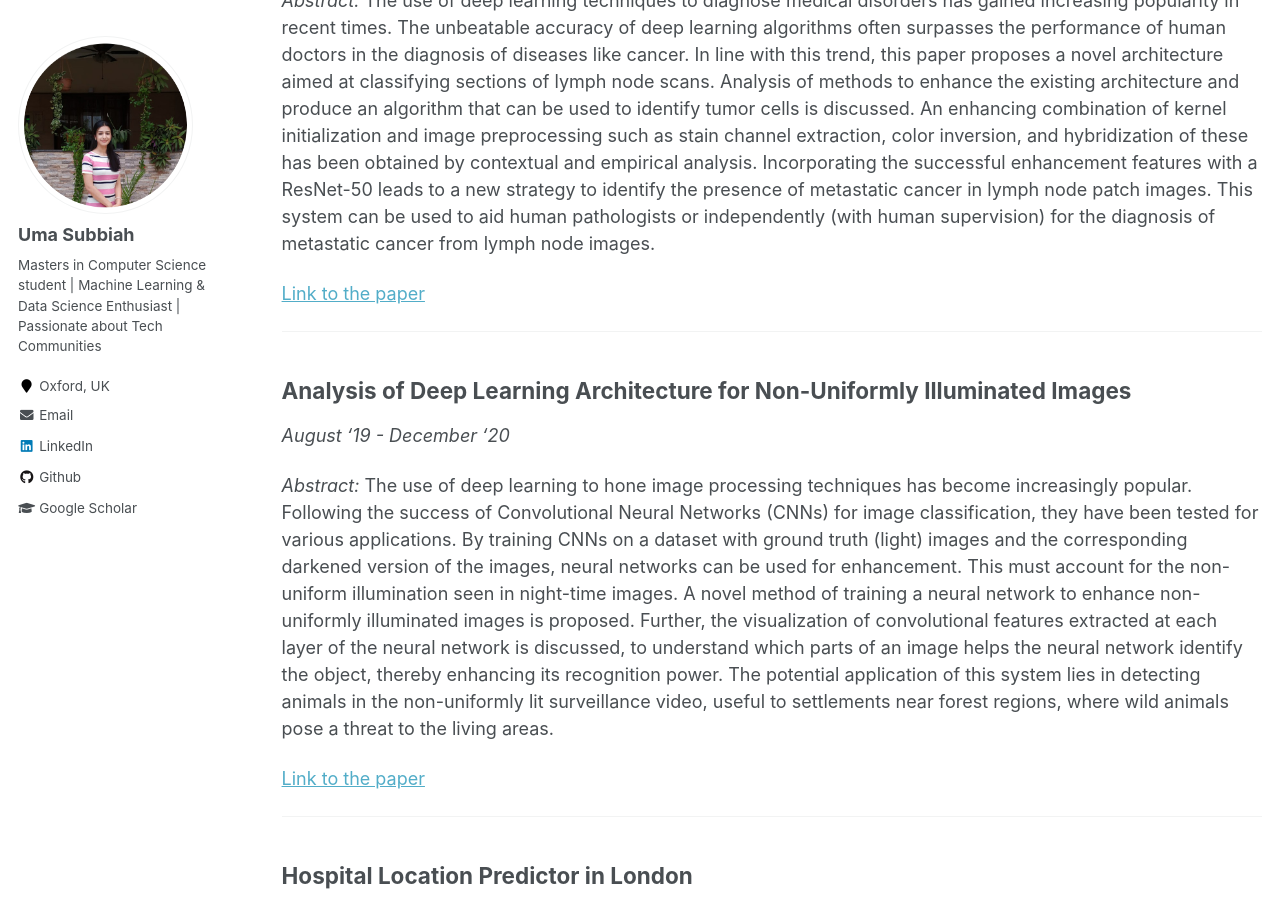
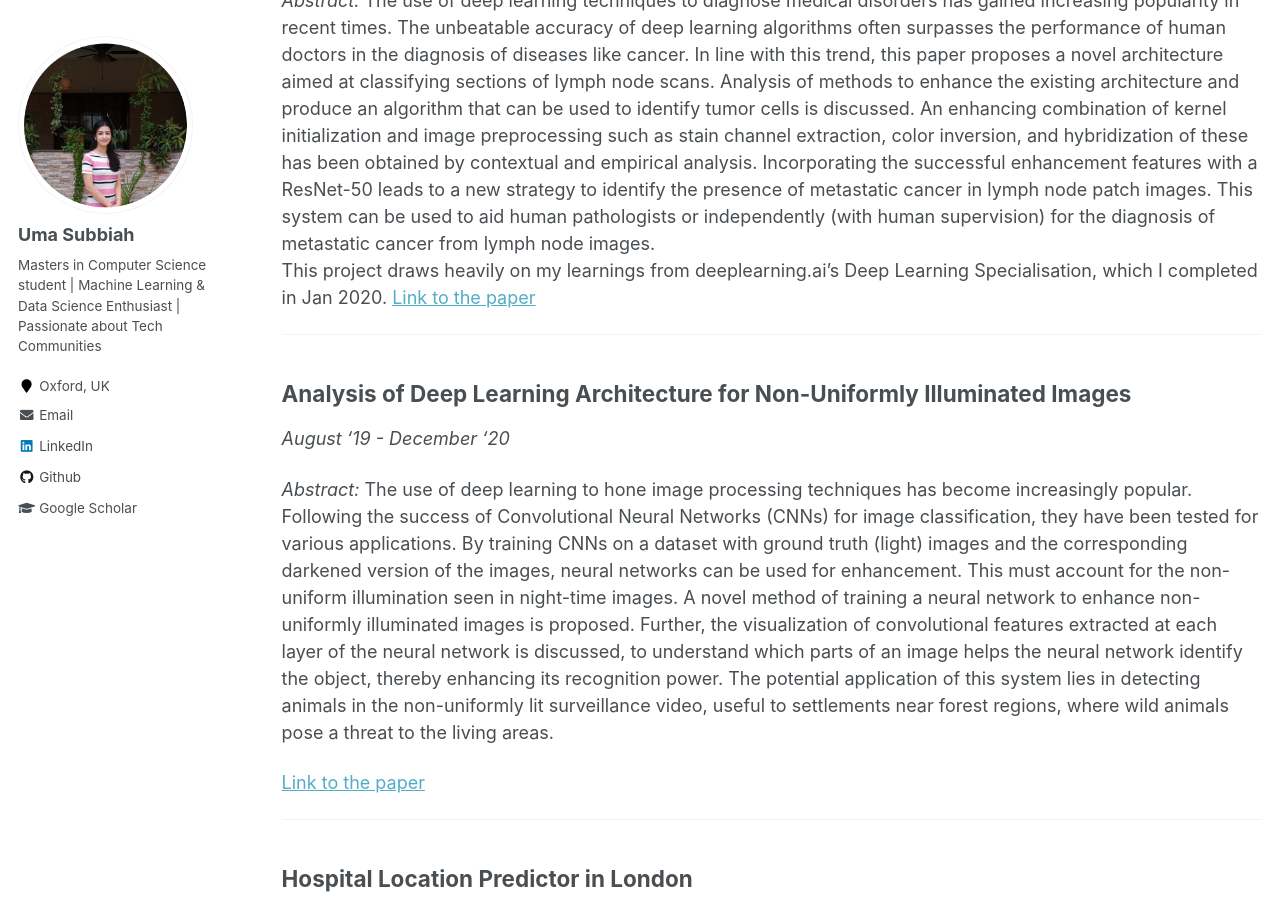
Before and after one commit to uma-subbiah/uma-subbiah.github.io, a Jekyll site: the page built from _pages/projects.md, in a window 1280 px wide and 900 px high, scrolled down 1073 px. Built offline with Jekyll 4.4.1, drawn with Linux system fonts in a browser that asks for light colours.

Commit message:
Update projects.md

```diff
--- a/_pages/projects.md
+++ b/_pages/projects.md
@@ -39,7 +39,8 @@ _January '20 - July '20_
 <br>
 
 *Abstract:* The use of deep learning techniques to diagnose medical disorders has gained increasing popularity in recent times. The unbeatable accuracy of deep learning algorithms often surpasses the performance of human doctors in the diagnosis of diseases like cancer. In line with this trend, this paper proposes a novel architecture aimed at classifying sections of lymph node scans. Analysis of methods to enhance the existing architecture and produce an algorithm that can be used to identify tumor cells is discussed. An enhancing combination of kernel initialization and image preprocessing such as stain channel extraction, color inversion, and hybridization of these has been obtained by contextual and empirical analysis. Incorporating the successful enhancement features with a ResNet-50 leads to a new strategy to identify the presence of metastatic cancer in lymph node patch images. This system can be used to aid human pathologists or independently (with human supervision) for the diagnosis of metastatic cancer from lymph node images.
-
+<br>
+This project draws heavily on my learnings from deeplearning.ai's Deep Learning Specialisation, which I completed in Jan 2020.
 [Link to the paper](https://ieeexplore.ieee.org/abstract/document/9183250)
 
 <hr>
```
